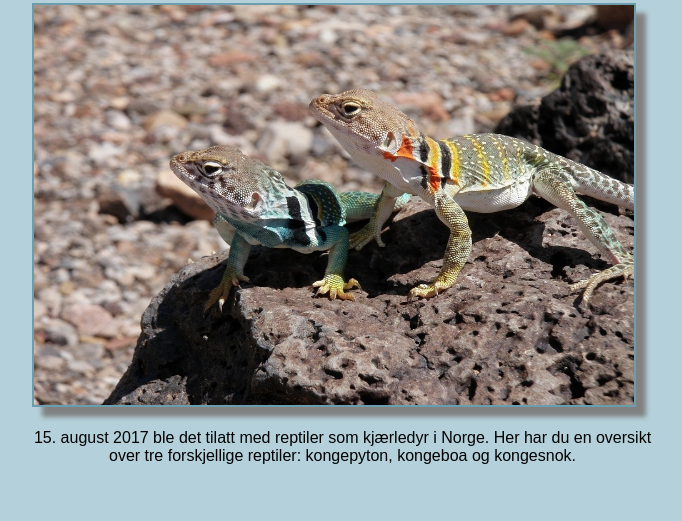
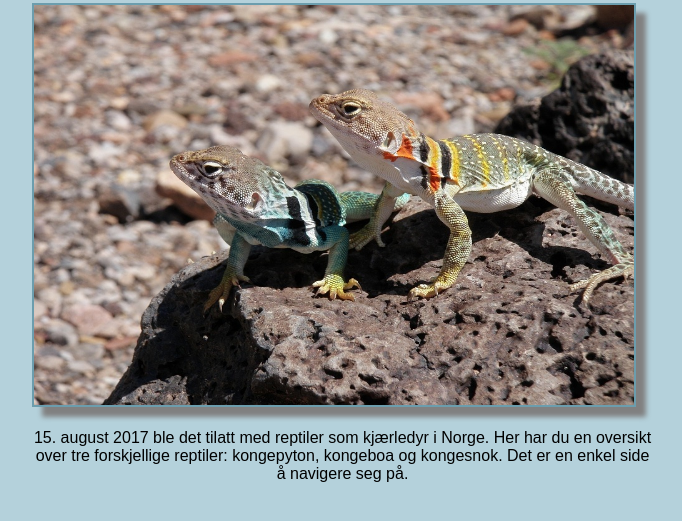
Before and after one commit to noraheir/reptiler, a plain HTML site: page index.html in a window 1280 px wide. Shown: the part 117-638 px from the top of the page, without its empty margins (310-992 px from the left). Drawn offline with Linux system fonts and the light colour scheme; files whose address does not match are found by name.

Commit message:
La til en ekstra linje.
Jeg la til en ekstra linja for å forklare siden.

```diff
--- a/index.html
+++ b/index.html
@@ -25,6 +25,6 @@
 			<p>15. august 2017 ble det tilatt med reptiler
 				som kjærledyr i Norge. Her har du en oversikt
 				over tre forskjellige reptiler: kongepyton, kongeboa
-				og kongesnok.</p>
+				og kongesnok. Det er en enkel side å navigere seg på.</p>
 	</body>
 </html>
```
